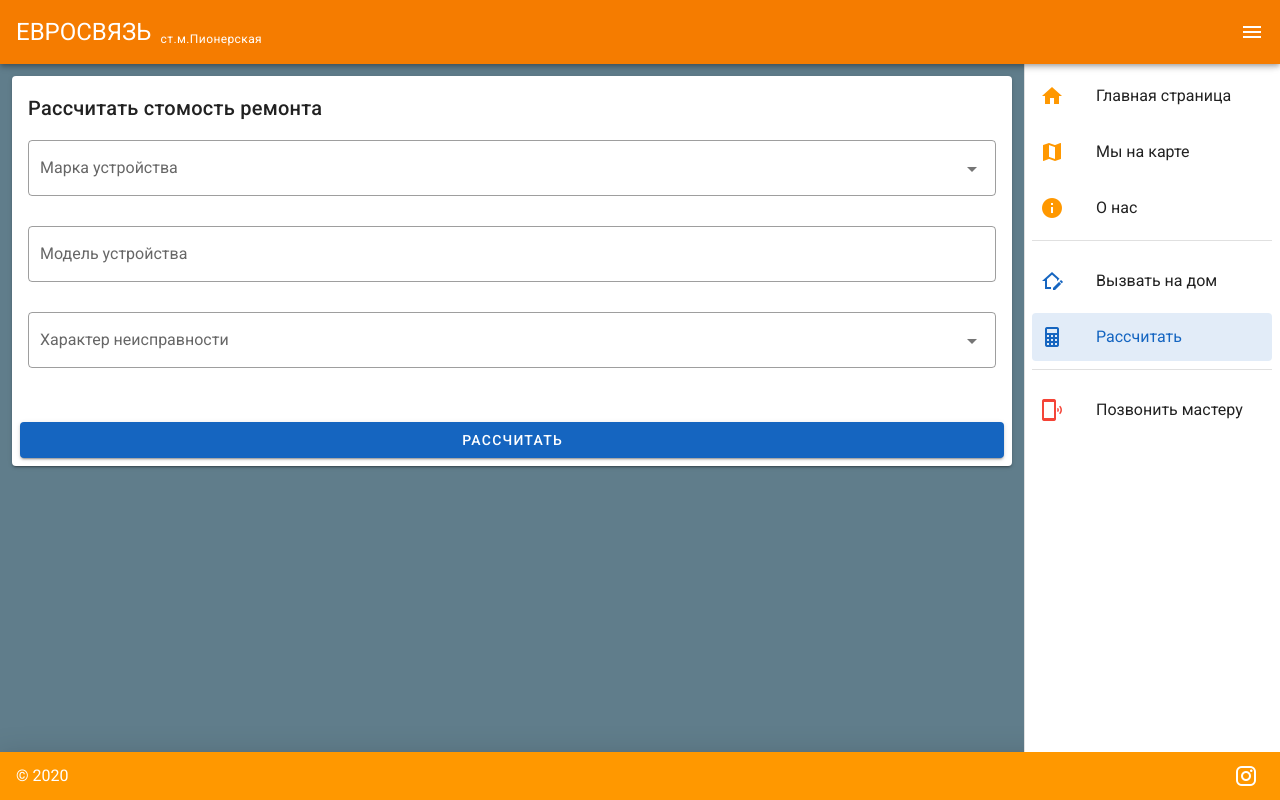
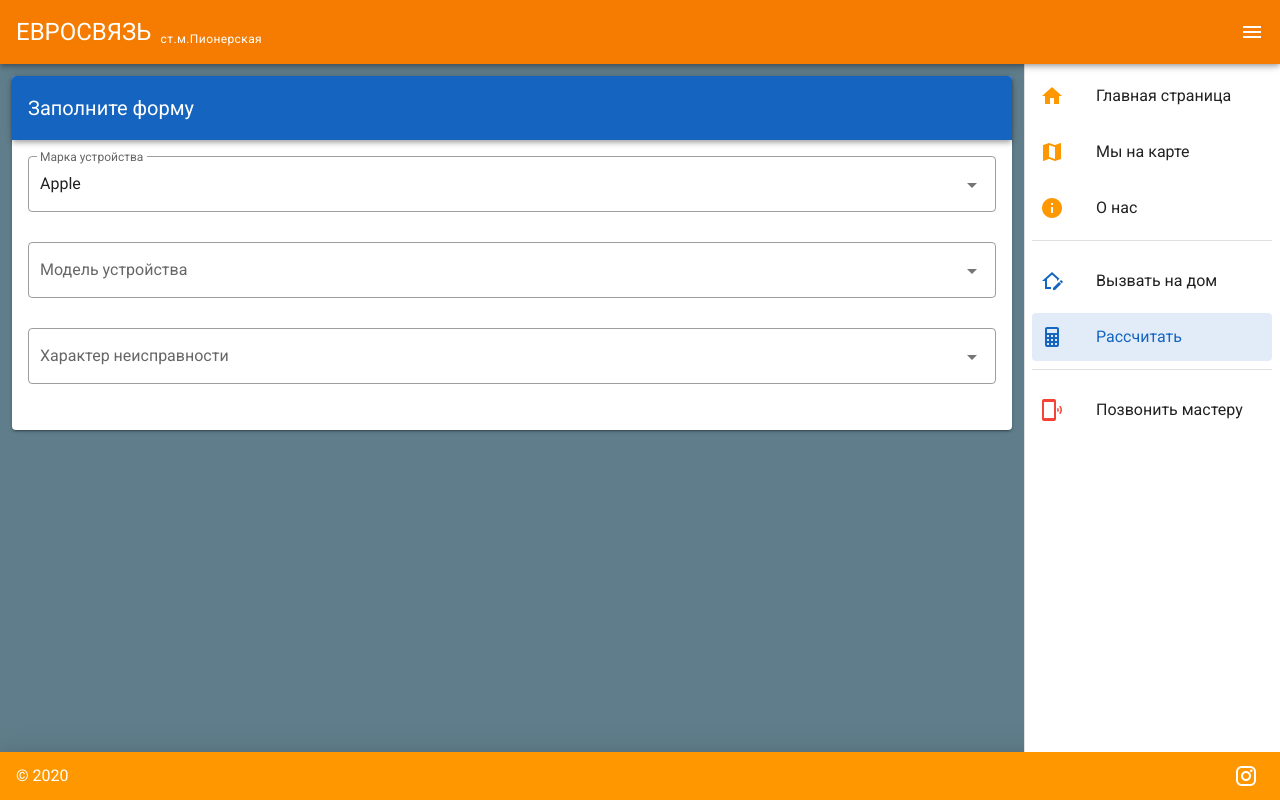
Before and after one commit to VladimirVaivada/evz, a Nuxt app: page /calculator in a window 1280 px wide. Built offline with nearby package versions, Linux system fonts and the light colour scheme.

Commit message:
Первый вариант калькулятора

```diff
--- a/layouts/default.vue
+++ b/layouts/default.vue
@@ -1,13 +1,6 @@
 <template>
   <v-app>
-    <v-navigation-drawer
-      v-model="drawer"
-      :clipped="clipped"
-      light
-      right
-      dense
-      app
-    >
+    <v-navigation-drawer v-model="drawer" :clipped="clipped" light right app>
       <v-list nav tile>
         <v-list-item
           v-for="item in pages"
@@ -56,7 +49,7 @@
       </v-list>
     </v-navigation-drawer>
 
-    <v-app-bar :clipped-right="clipped" color="primary darken-2" app>
+    <v-app-bar :clipped-right="clipped" color="primary darken-2" dark app>
       <v-toolbar-title class="pr-1">
         <nuxt-link
           to="/"
@@ -76,7 +69,7 @@
       <!-- keep-alive :keep-alive-props="{ max: 2 }" -->
     </v-content>
 
-    <v-footer color="primary" elevation="16" app>
+    <v-footer color="primary" elevation="16" dark app>
       <span>&copy; {{ new Date().getFullYear() }}</span>
       <v-spacer />
       <v-btn
--- a/nuxt.config.js
+++ b/nuxt.config.js
@@ -57,7 +57,8 @@ export default {
    */
   modules: [
     // Doc: https://axios.nuxtjs.org/usage
-    '@nuxtjs/axios'
+    '@nuxtjs/axios',
+      '@nuxtjs/firebase',
   ],
 
   /*
@@ -66,6 +67,28 @@ export default {
    */
   axios: {},
 
+  /*
+   ** Firebase module configuration
+   ** https://firebase.nuxtjs.org/guide/getting-started/#configure
+   */
+  firebase: {
+    config: {
+      apiKey: "AIzaSyBJ3qq7g0UhFe15iifgp1t4dHMEqEQ6jGE",
+      authDomain: "evz-site.firebaseapp.com",
+      databaseURL: "https://evz-site.firebaseio.com",
+      projectId: "evz-site",
+      storageBucket: "evz-site.appspot.com",
+      messagingSenderId: "187721311188",
+      appId: "1:187721311188:web:499705e4d16fbf221fac41"
+    },
+    services: {
+      firestore:true
+    }
+  },
+
+  /*
+   ** ESlint module configuration
+   */
   eslint: { fix:true },
 
   /*
@@ -75,9 +98,9 @@ export default {
   vuetify: {
     // customVariables: ['~/assets/variables.scss'],
     theme: {
-      dark: true,
+      dark: false,
       themes: {
-        dark: {
+        light: {
           primary: colors.orange,
           secondary: colors.blue.darken3,
           anchor: colors.blue.darken2
--- a/package.json
+++ b/package.json
@@ -13,7 +13,9 @@
   },
   "dependencies": {
     "@nuxtjs/axios": "^5.3.6",
+    "@nuxtjs/firebase": "^5.0.7",
     "@primer/octicons": "^9.6.0",
+    "firebase": "^7.14.1",
     "nuxt": "^2.0.0",
     "vue-yandex-map": "^0.8.0"
   },
--- a/pages/calculator.vue
+++ b/pages/calculator.vue
@@ -1,72 +1,124 @@
 <template>
   <v-container>
-    <v-card light>
-      <v-card-title>
-        Рассчитать стомость ремонта
-      </v-card-title>
-      <v-card-text>
-        <v-form>
-          <v-combobox
+    <v-form>
+      <v-card>
+        <v-toolbar color="secondary" dark>
+          <v-toolbar-title style="word-break: keep-all">
+            Заполните форму
+          </v-toolbar-title>
+        </v-toolbar>
+        <v-card-text>
+          <v-select
             id="trademark"
-            v-model="selectedTrademark"
+            v-model="trademark"
             :items="trademarks"
             label="Марка устройства"
-            clearable
             outlined
             required
           />
-          <v-text-field
+          <v-select
             id="model"
+            v-model="model"
+            :items="models"
             label="Модель устройства"
             outlined
             required
           />
-          <v-combobox
+          <v-select
             id="breakdown"
-            v-model="selectedBreakdownType"
-            :items="brakedownTypes"
+            v-model="breakdown"
+            :items="breakdowns"
             label="Характер неисправности"
-            clearable
+            multiple
             outlined
             required
-          />
-        </v-form>
-      </v-card-text>
-      <v-card-actions>
-        <v-btn color="secondary" block>Рассчитать</v-btn>
-      </v-card-actions>
-    </v-card>
+          >
+            <template v-slot:selection="{ item, index }">
+              <v-chip v-if="index === 0" color="secondary" small>
+                <span>
+                  {{ item }}
+                </span>
+              </v-chip>
+              <span v-if="index === 1" class="grey--text caption">
+                (+{{ breakdown.length - 1 }})
+              </span>
+            </template>
+          </v-select>
+          <v-card v-if="price" color="secondary" dark>
+            <v-card-title>
+              {{ price }}&nbsp;
+              <v-icon small>mdi-currency-rub</v-icon>
+              <sup>*</sup>
+            </v-card-title>
+            <v-card-text>
+              <sup>*</sup>Приблизительная стоимость. Не является офертой.
+            </v-card-text>
+          </v-card>
+        </v-card-text>
+      </v-card>
+    </v-form>
   </v-container>
 </template>
 
 <script>
 export default {
+  name: 'MyCalculator',
   data() {
     return {
-      trademarks: [
-        'Apple',
-        'Samsung',
-        'Honor',
-        'Huawei',
-        'HTC',
-        'Lenovo',
-        'Xiaomi',
-        'ZTE'
-      ],
-      brakedownTypes: [
-        'нет изображения',
-        'не включается',
-        'не заряжается',
-        'нет звука',
-        'нет сети',
-        'не работает Wi-Fi',
-        'не работает Bluetooth',
-        'не работает тачскрин',
-        'не работает камера передняя',
-        'не работает камера задняя'
-      ],
-      selectedTrademark: '',
-      selectedBreakdownType: ''
+      db: {
+        Apple: {
+          'iPhone 3G': {
+            'нет изображения': 1500,
+            'не включается': 1200
+          },
+          'iPhone 4': {
+            'нет изображения': 1650
+          }
+        },
+        Samsung: {
+          'Galaxy A20s': {
+            'нет изображения': 1300,
+            'не включается': 1000
+          }
+        }
+      },
+      trademark: 'Apple',
+      model: '',
+      breakdown: ''
+    }
+  },
+  computed: {
+    trademarks() {
+      return Object.keys(this.db)
+    },
+    models() {
+      const tmpObj = this.db[this.trademark]
+      if (tmpObj) {
+        return Object.keys(tmpObj)
+      } else {
+        return []
+      }
+    },
+    breakdowns() {
+      if (this.tmpObj) {
+        return Object.keys(this.tmpObj)
+      } else {
+        return []
+      }
+    },
+    tmpObj() {
+      return this.db[this.trademark][this.model]
+    },
+    price() {
+      if (this.tmpObj) {
+        if (Array.isArray(this.breakdown)) {
+          let sum = 0
+          this.breakdown.forEach((element) => {
+            sum += this.tmpObj[element]
+          })
+          return sum
+        } else return this.tmpObj[this.breakdown]
+      } else return false
     }
   }
 }
```
Also changed, not shown: 1 other file (tests, documents, lock files or other folders).
